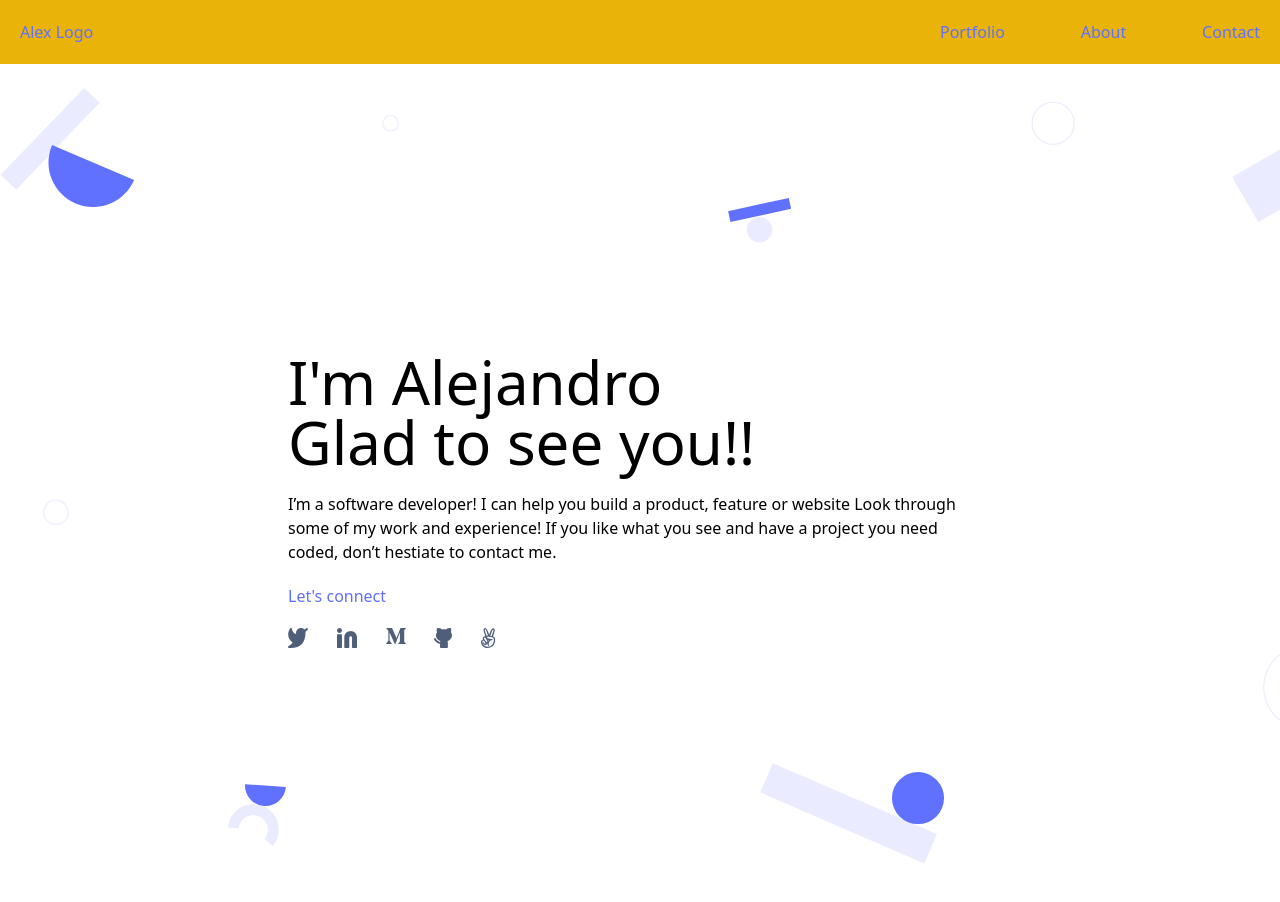
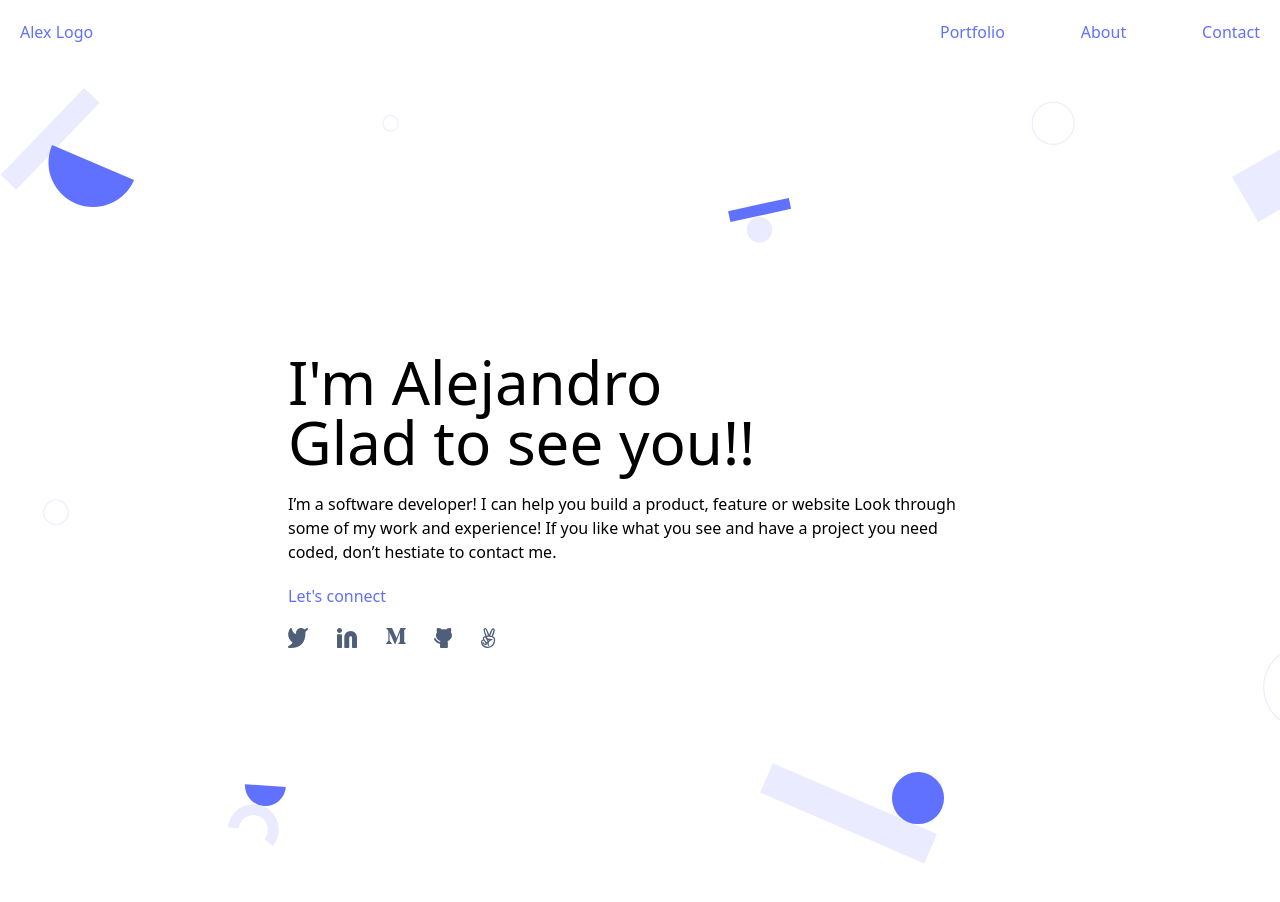
Before and after one commit to AlexRS90/react-portfolio, a React (Create React App) app: page / in a window 1280 px wide. Shown: the top 902 px of the page. Built offline with nearby package versions, Linux system fonts and the light colour scheme.

Commit message:
Delete navbar background

```diff
--- a/src/components/Navbar.jsx
+++ b/src/components/Navbar.jsx
@@ -4,7 +4,7 @@ const NavBar = () => {
   const [isOpen, setIsOpen] = useState(false);
   const genericHamburgerLine = 'h-1 w-6 my-1 rounded-full bg-primary transition ease transform duration-300';
   return (
-    <nav className="flex justify-between p-5 bg-yellow-500 items-center">
+    <nav className="flex justify-between p-5 items-center">
       <p className="text-primary">Alex Logo</p>
       <div>
         <button //eslint-disable-line
```
